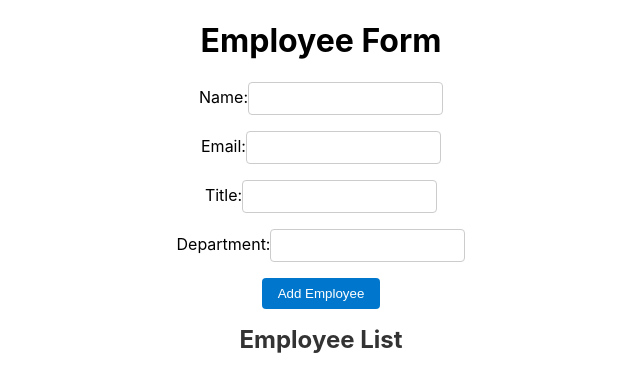
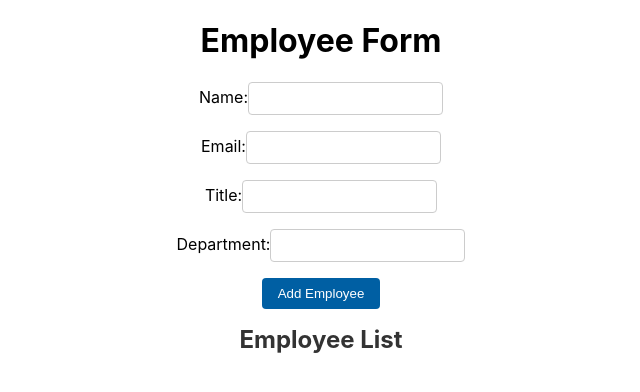
Before and after one commit to exglegaming/INT-304-Week-2, a React (Create React App) app: page / in a window 1280 px wide. In both pictures the pointer is over the button "Add Employee". Shown: the top 392 px of the page, without its empty margins (319-959 px from the left). Built offline with nearby package versions, Linux system fonts and the light colour scheme.

Commit message:
added a hover detail on add employee button

```diff
--- a/src/EmployeeForm.css
+++ b/src/EmployeeForm.css
@@ -23,6 +23,10 @@
     border-radius: 0.25rem;
     cursor: pointer;
   }
+
+.employee-form button:hover {
+  background-color: #005fa3;
+}
 
   .employee-list {
     display: flex;
```
